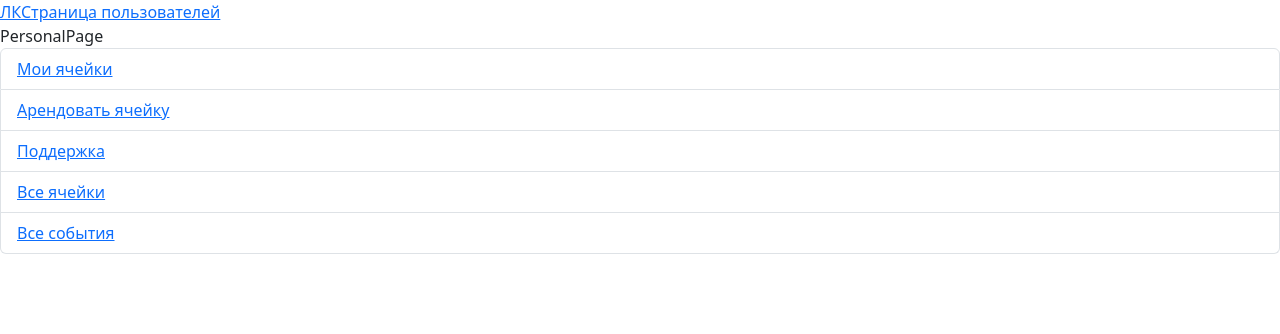
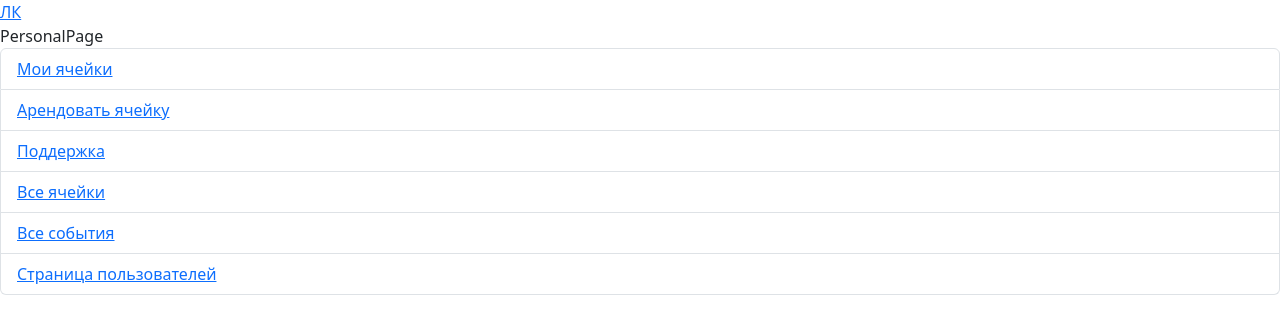
Before and after one commit to moevm/nosql2h24-store, a React (Create React App) app in the folder client/: page /personalAccount in a window 1280 px wide. Shown: the top 334 px of the page. Built offline with nearby package versions, Linux system fonts and the light colour scheme.

Commit message:
correct view

```diff
--- a/client/src/App.tsx
+++ b/client/src/App.tsx
@@ -19,7 +19,6 @@ function App() {
         <BrowserRouter>
         <header>
             <Link to="/personalAccount">ЛК</Link>
-            <Link to="/allUsers">Страница пользователей</Link>
         </header>
             <Routes>
             <Route path="/" element={<AuthPage />}></Route>
--- a/client/src/pages/PersonalAccountPage.tsx
+++ b/client/src/pages/PersonalAccountPage.tsx
@@ -3,28 +3,31 @@ import { BrowserRouter, Routes, Route, Link } from "react-router-dom";
 import MyCellsPage from './manyEntity/MyCellsPage';
 import BookCellPage from './manyEntity/RentCellPage';
 import HelpPage from './HelpPage';
+import { ListGroup } from 'react-bootstrap';
 
 
 export default function PersonalAccount() {
     return (<div>
         PersonalPage
-        <ul className="list-group">
-            <li className="list-group-item">
-                {/* сам линк сделать элементом списка, а не вложенным */}
+        <ListGroup>
+            <ListGroup.Item>
                 <Link to="/myCells">Мои ячейки</Link>
-            </li>
-            <li className="list-group-item">
+            </ListGroup.Item>
+            <ListGroup.Item>
                 <Link to="/rentCell">Арендовать ячейку</Link>
-            </li>
-            <li className="list-group-item">
+            </ListGroup.Item>
+            <ListGroup.Item>
                 <Link to="/help">Поддержка</Link>
-            </li>
-            <li className="list-group-item">
+            </ListGroup.Item>
+            <ListGroup.Item>
                 <Link to="/allCells">Все ячейки</Link>
-            </li>
-            <li className="list-group-item">
+            </ListGroup.Item>
+            <ListGroup.Item>
                 <Link to="/allEvents">Все события</Link>
-            </li>
-        </ul>
+            </ListGroup.Item>
+            <ListGroup.Item>
+            <Link to="/allUsers">Страница пользователей</Link>
+            </ListGroup.Item>
+        </ListGroup>
     </div>)
 }
--- a/client/src/pages/manyEntity/AllEventsPage.tsx
+++ b/client/src/pages/manyEntity/AllEventsPage.tsx
@@ -37,6 +37,7 @@ export default function AllEventsPage() {
     return (<>
         <Table striped bordered hover>
             <thead>
+                <tr>
                 <th>
                     eventId
                 </th>
@@ -55,6 +56,7 @@ export default function AllEventsPage() {
                 <th>
                     description
                 </th>
+                </tr>
             </thead>
             <tbody>
                 {listUsers}
--- a/client/src/pages/manyEntity/AllUsersPage.tsx
+++ b/client/src/pages/manyEntity/AllUsersPage.tsx
@@ -45,6 +45,7 @@ export default function AllUsersPage() {
     return (<>
         <Table striped bordered hover>
             <thead>
+                <tr>
                 <th>
                     id
                 </th>
@@ -72,6 +73,7 @@ export default function AllUsersPage() {
                 <th>
                     Задолженность
                 </th>
+                </tr>
             </thead>
             <tbody>
                 {listUsers}
```
